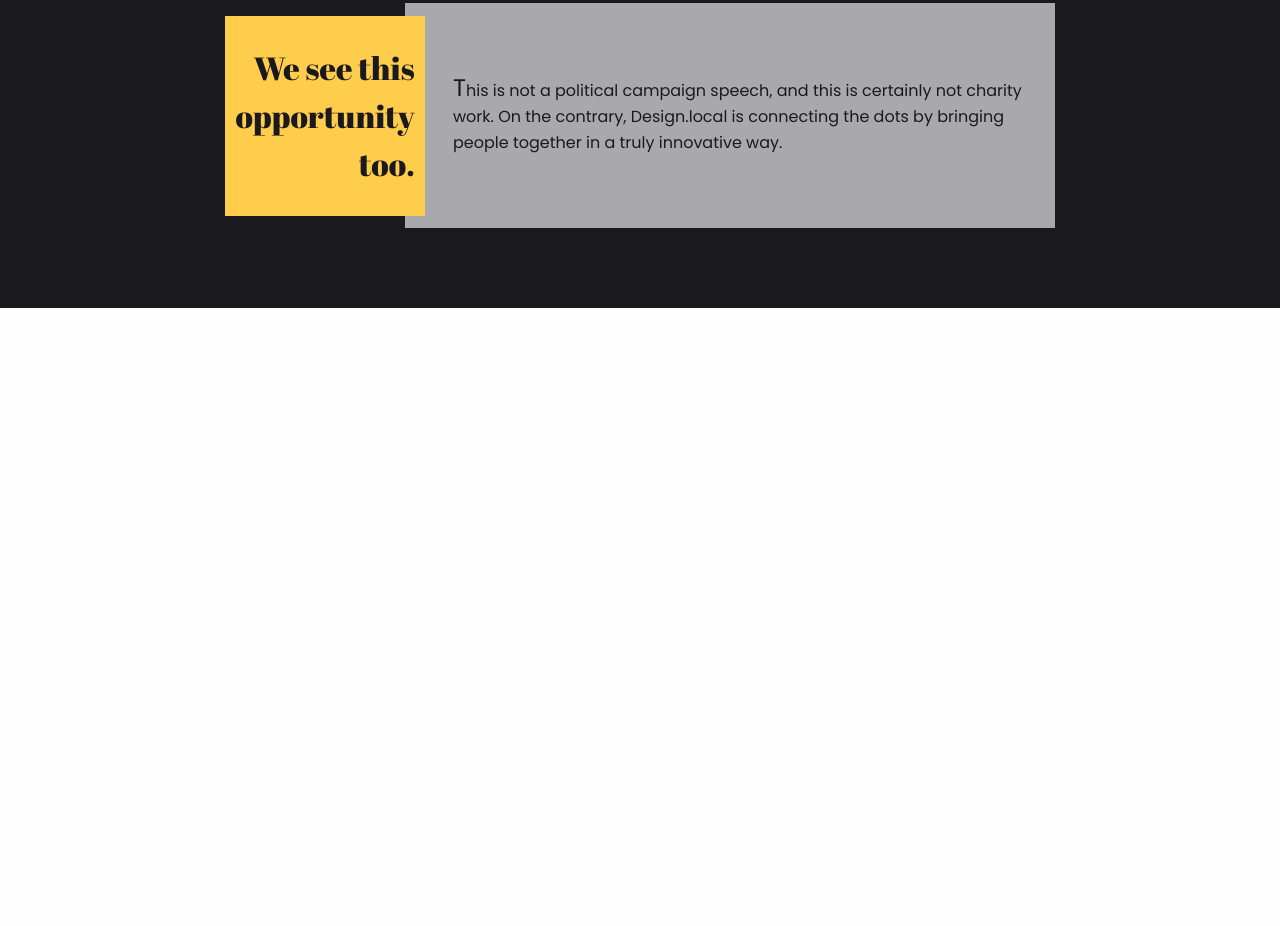
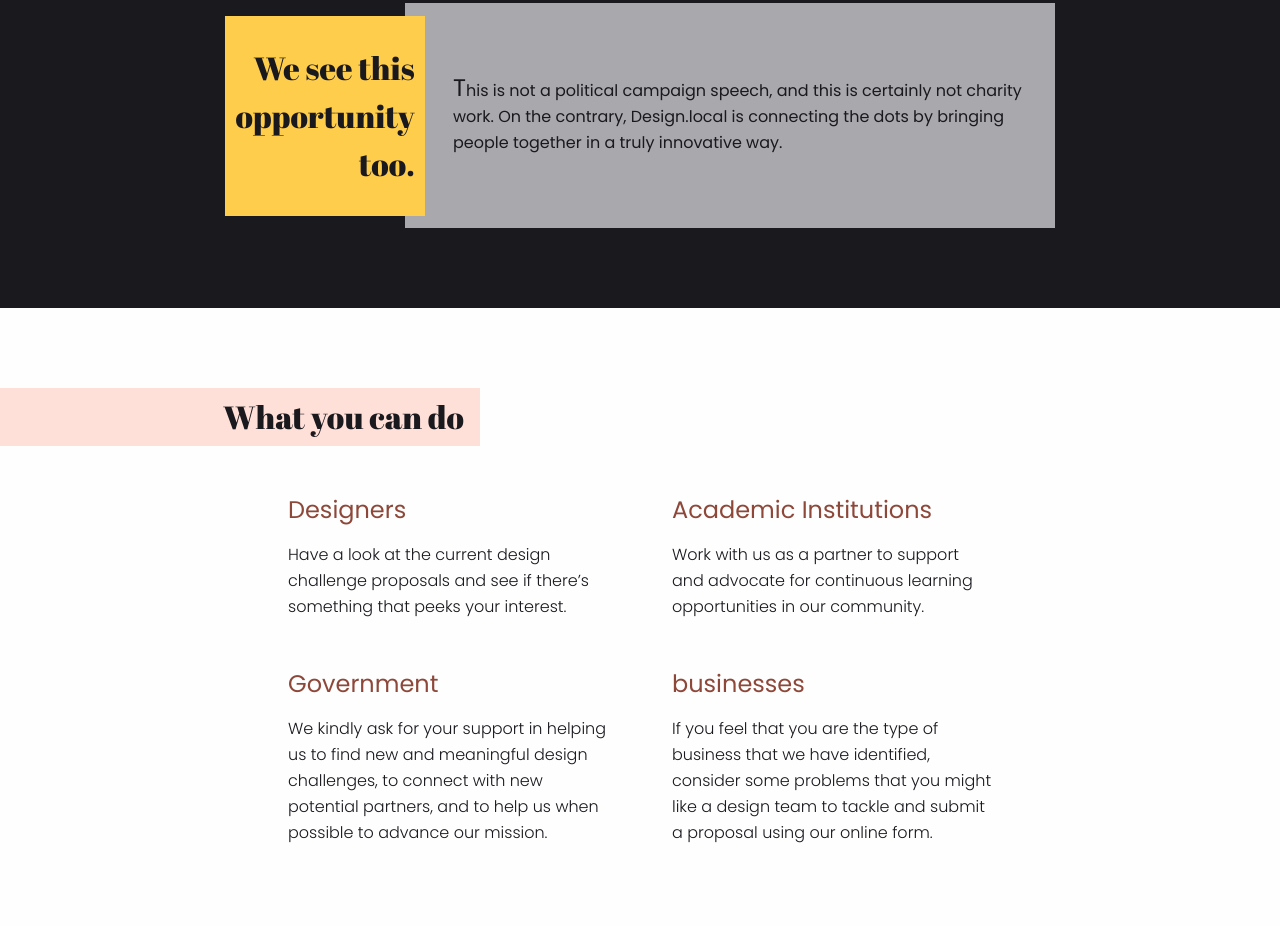
Before and after one commit to Seul-L/design-local, a plain HTML site: page index.html in a window 1280 px wide. Shown: the part 2129-3055 px from the top of the page. Before the commit the page ends 2437 px from the top, so only its background shows below. Drawn offline with Linux system fonts and the light colour scheme.

Commit message:
added what you can do section

```diff
--- a/index.html
+++ b/index.html
@@ -72,9 +72,9 @@
 
     <section class="possibilities">
       <div class="header--long">
-        <p class="text--cursive">Who can help us.</p>
+        <p class="text--cursive">Who can help us</p>
       </div> <!-- header--long ends -->
-      <div class="who-columns--container">
+      <div class="columns--container">
         <div class="who-column">
           <h2>Designers</h2>
           <p>
@@ -97,7 +97,7 @@
             execute on the activities that help to make our communities a thriving place to live.
           </p>
         </div>
-      </div> <!-- who-columns--container ends -->
+      </div> <!-- columns--container ends -->
       <div class="imagine">
         <p>Imagine the Possibilities</p>
         <p>
@@ -120,6 +120,40 @@
         </div>
       </div> <!-- box--container ends -->
     </section> <!-- possibilities section ends -->
+
+    <section class="what-you-can-do">
+        <div class="header--long">
+          <p class="text--cursive">What you can do</p>
+        </div> <!-- header--long ends -->
+        <div class="columns--container">
+          <div class="what--column">
+            <h2>Designers</h2>
+            <p>
+              Have a look at the current design challenge proposals and see if there’s something that peeks your interest.
+            </p>
+          </div>
+          <div class="what--column">
+            <h2>Academic Institutions</h2>
+            <p>
+              Work with us as a partner to support and advocate for continuous learning opportunities in our community.
+            </p>
+          </div>
+        </div>
+        <div class="columns--container">
+          <div class="what--column">
+            <h2>Government</h2>
+            <p>
+              We kindly ask for your support in helping us to find new and meaningful design challenges, to connect with new potential partners, and to help us when possible to advance our mission.
+            </p>
+          </div>
+          <div class="what--column">
+            <h2>businesses</h2>
+            <p>
+              If you feel that you are the type of business that we have identified, consider some problems that you might like a design team to tackle and submit a proposal using our online form.
+            </p>
+          </div>
+        </div>
+    </section>
   </main>
 </body>
 
--- a/style/main-style.scss
+++ b/style/main-style.scss
@@ -173,7 +173,7 @@
   }
 }
 
-.who-columns--container {
+.columns--container {
   display: flex;
   flex-direction: row;
   justify-content: center;
@@ -219,3 +219,34 @@
     }
   }
 }
+
+.what-you-can-do {
+  padding: 8rem 0;
+
+  .header--long {
+    background-color: $light-coral;
+
+    * {
+      background-color: inherit;
+    }
+  }
+
+  .columns--container:last-of-type{
+    padding: 0;
+  }
+}
+
+.what--column {
+  width: 32rem;
+  margin: 0 3.2rem;
+
+  h2 {
+    color: $dark-coral;
+    margin-bottom: 1.6rem;
+  }
+
+  p {
+    color: $black;
+    font-weight: 300;
+  }
+}
```
Also changed, not shown: public/css/main-style.css, 1 other file.
